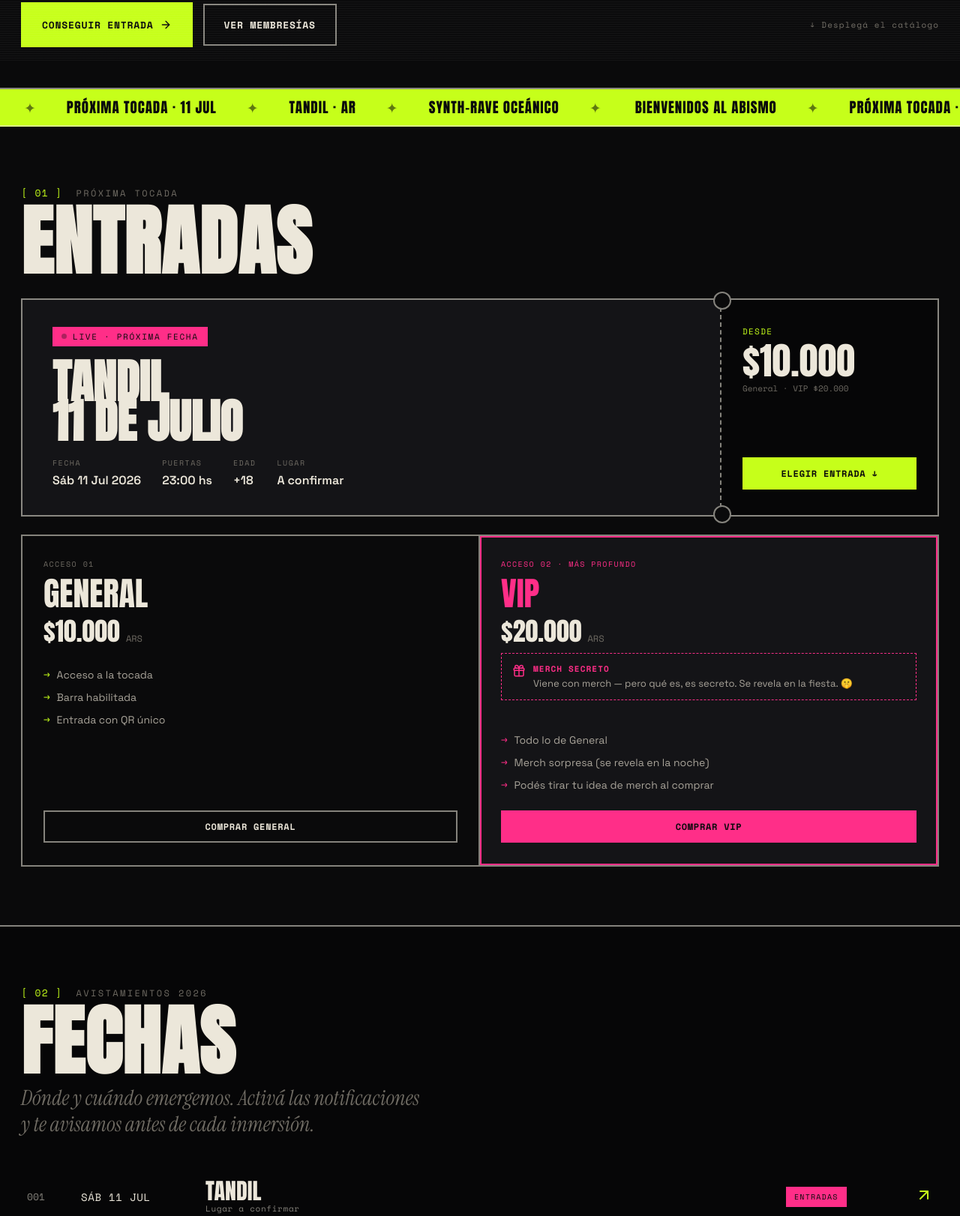
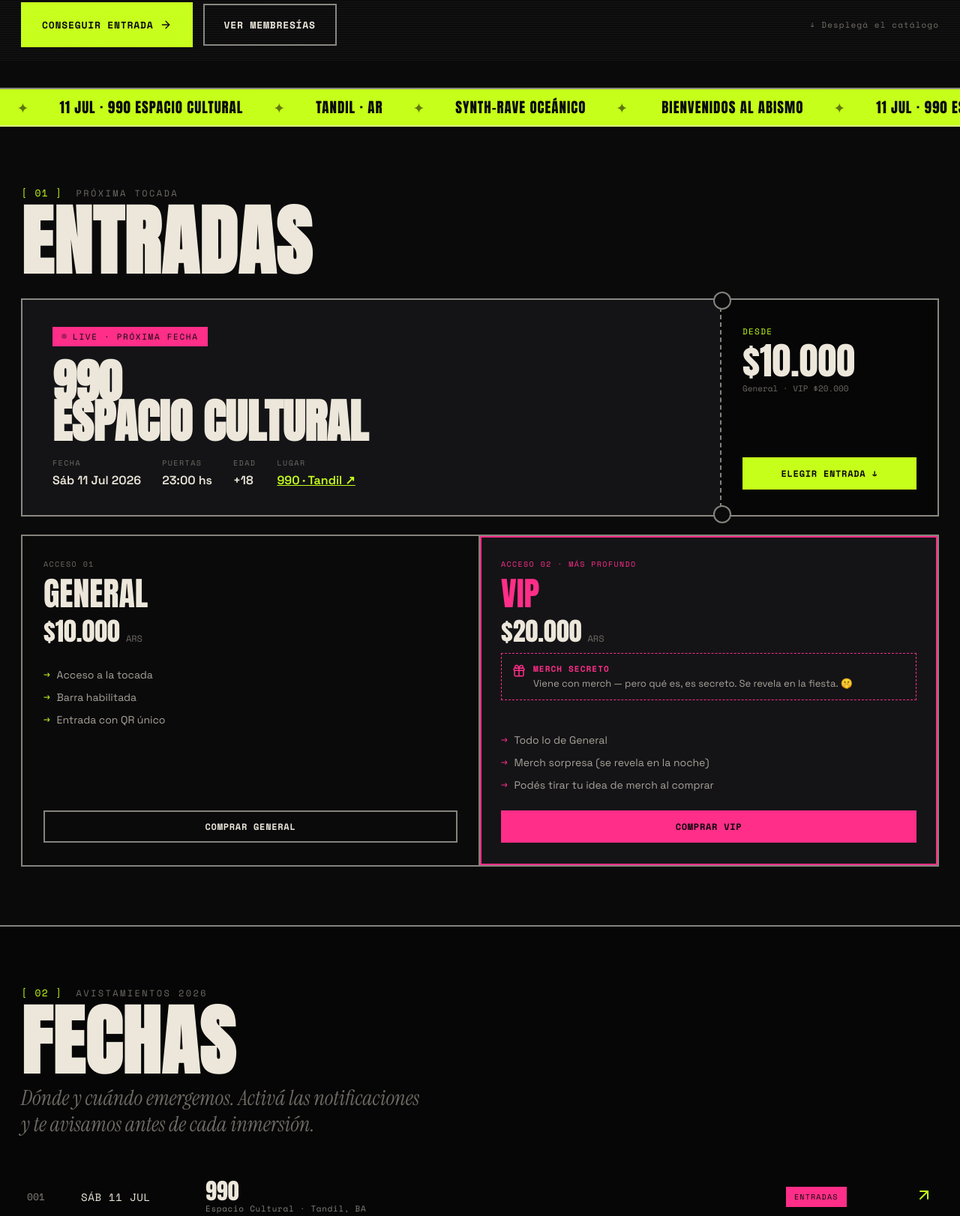
Before and after one commit to josead/hidromedusa, a website: page public/index.html in a window 1280 px wide. Shown: the part 719-2341 px from the top of the page at 75% size. Drawn offline with nearby package versions, Linux system fonts and the light colour scheme; a web font is replaced by a local one.

Commit message:
content: venue 11/7 = 990 Espacio Cultural (Tandil) + IG links
- Lugar de la fecha del 11/7: 990 Espacio Cultural, con link a su IG
- Instagram de Hidromedusa enlazado en el footer
- Marquee, stub, fechas y buy modal actualizados a 990
- Lambdas (calendar/tickets) con venue 990 Tandil y puertas 23hs

Co-Authored-By: Claude Opus 4.8 (1M context) <noreply@anthropic.com>

```diff
--- a/lambdas/tickets/index.js
+++ b/lambdas/tickets/index.js
@@ -10,7 +10,7 @@ const crypto = require('crypto');
 // In-memory store (use DynamoDB in prod)
 const tickets = new Map();
 const events = new Map([
-  ['ev-1', { id:'ev-1', name:'Hidromedusa · 11 Jul', date:'2026-07-11', time:'22:00', venue:'Buenos Aires', capacity:300 }],
+  ['ev-1', { id:'ev-1', name:'Hidromedusa · 11 Jul', date:'2026-07-11', time:'23:00', venue:'990 Espacio Cultural, Tandil', capacity:300 }],
 ]);
 
 async function issueTicket(req) {
--- a/public/index.html
+++ b/public/index.html
@@ -374,8 +374,8 @@
   <!-- ================= MARQUEE ================= -->
   <div class="marquee">
     <div class="marquee-track">
-      <span>BIENVENIDOS AL ABISMO</span><span class="alt">✦</span><span>PRÓXIMA TOCADA · 11 JUL</span><span class="alt">✦</span><span>TANDIL · AR</span><span class="alt">✦</span><span>SYNTH-RAVE OCEÁNICO</span><span class="alt">✦</span>
-      <span>BIENVENIDOS AL ABISMO</span><span class="alt">✦</span><span>PRÓXIMA TOCADA · 11 JUL</span><span class="alt">✦</span><span>TANDIL · AR</span><span class="alt">✦</span><span>SYNTH-RAVE OCEÁNICO</span><span class="alt">✦</span>
+      <span>BIENVENIDOS AL ABISMO</span><span class="alt">✦</span><span>11 JUL · 990 ESPACIO CULTURAL</span><span class="alt">✦</span><span>TANDIL · AR</span><span class="alt">✦</span><span>SYNTH-RAVE OCEÁNICO</span><span class="alt">✦</span>
+      <span>BIENVENIDOS AL ABISMO</span><span class="alt">✦</span><span>11 JUL · 990 ESPACIO CULTURAL</span><span class="alt">✦</span><span>TANDIL · AR</span><span class="alt">✦</span><span>SYNTH-RAVE OCEÁNICO</span><span class="alt">✦</span>
     </div>
   </div>
 
@@ -389,12 +389,12 @@
       <div class="stub reveal">
         <div class="stub-main">
           <span class="stub-flag"><span class="dot"></span> Live · próxima fecha</span>
-          <h3>Tandil<br />11 de Julio</h3>
+          <h3>990<br />Espacio Cultural</h3>
           <div class="stub-meta">
             <div><div class="k">Fecha</div><div class="v">Sáb 11 Jul 2026</div></div>
             <div><div class="k">Puertas</div><div class="v">23:00 hs</div></div>
             <div><div class="k">Edad</div><div class="v">+18</div></div>
-            <div><div class="k">Lugar</div><div class="v">A confirmar</div></div>
+            <div><div class="k">Lugar</div><div class="v"><a href="https://www.instagram.com/990.espaciocultural/" target="_blank" rel="noopener" style="color:var(--acid)">990 · Tandil ↗</a></div></div>
           </div>
         </div>
         <div class="stub-side">
@@ -446,7 +446,7 @@
       <h2 class="sec-h reveal">FECHAS</h2>
       <p class="sec-intro reveal">Dónde y cuándo emergemos. Activá las notificaciones y te avisamos antes de cada inmersión.</p>
       <div style="margin-top:36px" class="reveal">
-        <a class="cat-row" onclick="goTo('entradas')"><span class="cat-n">001</span><span class="cat-date">SÁB 11 JUL</span><span class="cat-venue">Tandil <small>Lugar a confirmar</small></span><span class="cat-status hot">Entradas</span><span class="cat-arrow"><i data-lucide="arrow-up-right"></i></span></a>
+        <a class="cat-row" onclick="goTo('entradas')"><span class="cat-n">001</span><span class="cat-date">SÁB 11 JUL</span><span class="cat-venue">990 <small>Espacio Cultural · Tandil, BA</small></span><span class="cat-status hot">Entradas</span><span class="cat-arrow"><i data-lucide="arrow-up-right"></i></span></a>
         <div class="cat-row" style="cursor:default;opacity:.5"><span class="cat-n">002</span><span class="cat-date">— — —</span><span class="cat-venue">Próximo avistamiento <small>se anuncia pronto</small></span><span class="cat-status">Pronto</span><span class="cat-arrow"><i data-lucide="more-horizontal"></i></span></div>
       </div>
     </div>
@@ -549,7 +549,7 @@
           <span class="brand-name">HIDROMEDUSA</span>
           <p>Banda y fiesta en las profundidades del universo oceánico. Desde Tandil, Argentina.</p>
           <div class="socials">
-            <a aria-label="Instagram"><svg viewBox="0 0 24 24" fill="currentColor"><path d="M12 2.16c3.2 0 3.58.01 4.85.07 1.17.05 1.8.25 2.23.41.56.22.96.48 1.38.9.42.42.68.82.9 1.38.16.42.36 1.06.41 2.23.06 1.27.07 1.65.07 4.85s-.01 3.58-.07 4.85c-.05 1.17-.25 1.8-.41 2.23-.22.56-.48.96-.9 1.38-.42.42-.82.68-1.38.9-.42.16-1.06.36-2.23.41-1.27.06-1.65.07-4.85.07s-3.58-.01-4.85-.07c-1.17-.05-1.8-.25-2.23-.41a3.7 3.7 0 01-1.38-.9 3.7 3.7 0 01-.9-1.38c-.16-.42-.36-1.06-.41-2.23C2.17 15.58 2.16 15.2 2.16 12s.01-3.58.07-4.85c.05-1.17.25-1.8.41-2.23.22-.56.48-.96.9-1.38.42-.42.82-.68 1.38-.9.42-.16 1.06-.36 2.23-.41C8.42 2.17 8.8 2.16 12 2.16zm0 1.62c-3.15 0-3.5.01-4.74.07-1.14.05-1.76.24-2.17.4-.55.21-.94.47-1.35.88-.41.41-.67.8-.88 1.35-.16.41-.35 1.03-.4 2.17-.06 1.24-.07 1.59-.07 4.74s.01 3.5.07 4.74c.05 1.14.24 1.76.4 2.17.21.55.47.94.88 1.35.41.41.8.67 1.35.88.41.16 1.03.35 2.17.4 1.24.06 1.59.07 4.74.07s3.5-.01 4.74-.07c1.14-.05 1.76-.24 2.17-.4.55-.21.94-.47 1.35-.88.41-.41.67-.8.88-1.35.16-.41.35-1.03.4-2.17.06-1.24.07-1.59.07-4.74s-.01-3.5-.07-4.74c-.05-1.14-.24-1.76-.4-2.17a3.6 3.6 0 00-.88-1.35 3.6 3.6 0 00-1.35-.88c-.41-.16-1.03-.35-2.17-.4-1.24-.06-1.59-.07-4.74-.07zm0 2.76a5.3 5.3 0 110 10.6 5.3 5.3 0 010-10.6zm0 8.74a3.44 3.44 0 100-6.88 3.44 3.44 0 000 6.88zm6.74-8.94a1.24 1.24 0 11-2.48 0 1.24 1.24 0 012.48 0z"/></svg></a>
+            <a href="https://www.instagram.com/hidromedusa" target="_blank" rel="noopener" aria-label="Instagram"><svg viewBox="0 0 24 24" fill="currentColor"><path d="M12 2.16c3.2 0 3.58.01 4.85.07 1.17.05 1.8.25 2.23.41.56.22.96.48 1.38.9.42.42.68.82.9 1.38.16.42.36 1.06.41 2.23.06 1.27.07 1.65.07 4.85s-.01 3.58-.07 4.85c-.05 1.17-.25 1.8-.41 2.23-.22.56-.48.96-.9 1.38-.42.42-.82.68-1.38.9-.42.16-1.06.36-2.23.41-1.27.06-1.65.07-4.85.07s-3.58-.01-4.85-.07c-1.17-.05-1.8-.25-2.23-.41a3.7 3.7 0 01-1.38-.9 3.7 3.7 0 01-.9-1.38c-.16-.42-.36-1.06-.41-2.23C2.17 15.58 2.16 15.2 2.16 12s.01-3.58.07-4.85c.05-1.17.25-1.8.41-2.23.22-.56.48-.96.9-1.38.42-.42.82-.68 1.38-.9.42-.16 1.06-.36 2.23-.41C8.42 2.17 8.8 2.16 12 2.16zm0 1.62c-3.15 0-3.5.01-4.74.07-1.14.05-1.76.24-2.17.4-.55.21-.94.47-1.35.88-.41.41-.67.8-.88 1.35-.16.41-.35 1.03-.4 2.17-.06 1.24-.07 1.59-.07 4.74s.01 3.5.07 4.74c.05 1.14.24 1.76.4 2.17.21.55.47.94.88 1.35.41.41.8.67 1.35.88.41.16 1.03.35 2.17.4 1.24.06 1.59.07 4.74.07s3.5-.01 4.74-.07c1.14-.05 1.76-.24 2.17-.4.55-.21.94-.47 1.35-.88.41-.41.67-.8.88-1.35.16-.41.35-1.03.4-2.17.06-1.24.07-1.59.07-4.74s-.01-3.5-.07-4.74c-.05-1.14-.24-1.76-.4-2.17a3.6 3.6 0 00-.88-1.35 3.6 3.6 0 00-1.35-.88c-.41-.16-1.03-.35-2.17-.4-1.24-.06-1.59-.07-4.74-.07zm0 2.76a5.3 5.3 0 110 10.6 5.3 5.3 0 010-10.6zm0 8.74a3.44 3.44 0 100-6.88 3.44 3.44 0 000 6.88zm6.74-8.94a1.24 1.24 0 11-2.48 0 1.24 1.24 0 012.48 0z"/></svg></a>
             <a aria-label="Spotify"><svg viewBox="0 0 24 24" fill="currentColor"><path d="M12 0C5.4 0 0 5.4 0 12s5.4 12 12 12 12-5.4 12-12S18.66 0 12 0zm5.5 17.3a.75.75 0 01-1.03.25c-2.82-1.72-6.37-2.11-10.55-1.16a.75.75 0 11-.33-1.46c4.57-1.04 8.5-.59 11.66 1.34.35.21.46.67.25 1.03zm1.47-3.27a.94.94 0 01-1.29.31c-3.23-1.98-8.15-2.56-11.97-1.4a.94.94 0 11-.54-1.8c4.37-1.32 9.79-.68 13.49 1.59.44.27.58.85.31 1.3zm.13-3.4C15.3 8.26 8.78 8.04 5.07 9.17a1.12 1.12 0 11-.65-2.15c4.26-1.29 11.46-1.04 15.98 1.64a1.12 1.12 0 01-1.16 1.92z"/></svg></a>
             <a aria-label="YouTube"><svg viewBox="0 0 24 24" fill="currentColor"><path d="M23.5 6.2a3 3 0 00-2.12-2.13C19.5 3.55 12 3.55 12 3.55s-7.5 0-9.38.52A3 3 0 00.5 6.2 31.3 31.3 0 000 12a31.3 31.3 0 00.5 5.8 3 3 0 002.12 2.13c1.88.52 9.38.52 9.38.52s7.5 0 9.38-.52a3 3 0 002.12-2.13A31.3 31.3 0 0024 12a31.3 31.3 0 00-.5-5.8zM9.55 15.57V8.43L15.82 12l-6.27 3.57z"/></svg></a>
             <a aria-label="Bandcamp"><svg viewBox="0 0 24 24" fill="currentColor"><path d="M0 18.75l7.437-13.5H24l-7.437 13.5H0z"/></svg></a>
@@ -611,7 +611,7 @@
       <div class="modal-head"><h4 id="buy-title">Comprar entrada</h4><button class="modal-x" onclick="closeModal('m-buy')">×</button></div>
       <div class="modal-body">
         <div style="border:2px solid var(--line-strong);padding:14px 16px;margin-bottom:18px;display:flex;justify-content:space-between;align-items:center">
-          <div><div style="font-family:var(--display);font-size:24px;text-transform:uppercase" id="buy-name">VIP</div><div style="font-family:var(--mono);font-size:11px;color:var(--muted)" id="buy-sub">Tandil · 11 Jul</div></div>
+          <div><div style="font-family:var(--display);font-size:24px;text-transform:uppercase" id="buy-name">VIP</div><div style="font-family:var(--mono);font-size:11px;color:var(--muted)" id="buy-sub">990 Espacio Cultural · 11 Jul</div></div>
           <div style="font-family:var(--display);font-size:30px;color:var(--acid)" id="buy-price">$20.000</div>
         </div>
         <label class="field-label">Nombre completo</label>
```
Also changed, not shown: lambdas/calendar/index.js (+4 -4 lines).
